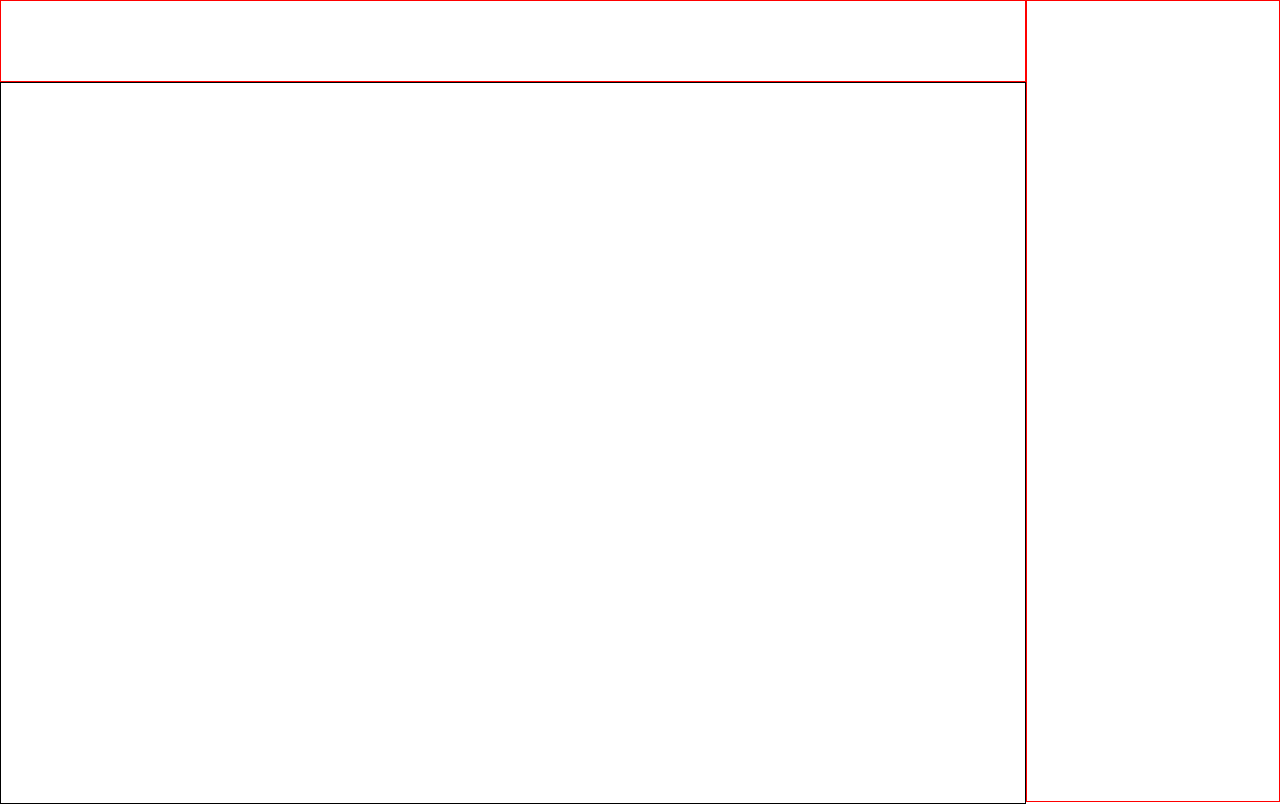
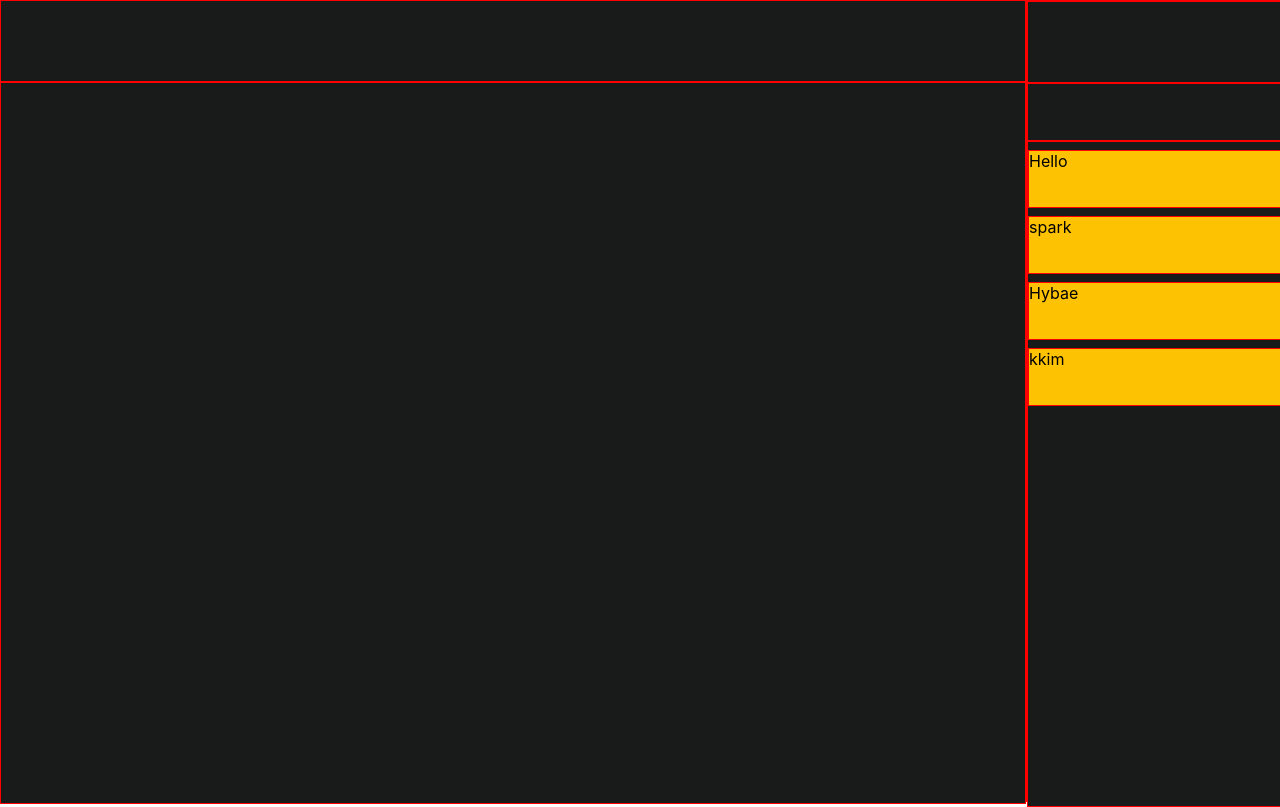
Before and after one commit to PPiing/frontend, a React (Vite) app: page / in a window 1280 px wide. Built offline with nearby package versions, Linux system fonts and the light colour scheme; the HTML template or start-up script is replaced by a standard one.

Commit message:
:construction: 05/18_basic_theme_construction&connected_done_friend_zone_building #15

```diff
--- /dev/null
+++ b/src/component/navAlam.tsx
@@ -0,0 +1,16 @@
+import React from "react";
+import { styled } from "@stitches/react";
+import { BACKGROUND_BLACK, BACKGROUND_YELLOW, BORDER_BASIC, NAVRIGHT_WIDTH, NAVTOP_HEIGHT } from "../theme/theme";
+
+const NavAlam = styled("div", {
+  border: BORDER_BASIC,
+  width: NAVRIGHT_WIDTH,
+  height: NAVTOP_HEIGHT,
+  background: BACKGROUND_BLACK,
+});
+
+export function ComponentNavAlam() {
+  return (
+    <NavAlam />
+  );
+}
--- /dev/null
+++ b/src/component/navFriendBox.tsx
@@ -0,0 +1,22 @@
+import React from "react";
+import { styled } from "@stitches/react";
+import { BACKGROUND_BLACK, BACKGROUND_YELLOW, BORDER_BASIC, NAVFRIEND_HEIGHT, NAVRIGHT_WIDTH, NAVTOP_HEIGHT } from "../theme/theme";
+
+const NavFriendBox = styled("div", {
+  border: BORDER_BASIC,
+  background: BACKGROUND_YELLOW,
+  width: NAVRIGHT_WIDTH,
+  height: NAVFRIEND_HEIGHT,
+  marginTop: "0.5rem",
+  marginBottom: "0.5rem"
+});
+
+export function ComponentNavFriendBox(props:any) {
+  const { name } = props;
+
+  return (
+    <NavFriendBox>
+      {name}
+    </NavFriendBox>
+  );
+}
--- /dev/null
+++ b/src/component/navFriendZone.tsx
@@ -0,0 +1,22 @@
+import React from "react";
+import { styled } from "@stitches/react";
+import { BACKGROUND_BLACK, BACKGROUND_YELLOW, BORDER_BASIC, NAVFRIEND_HEIGHT, NAVRIGHT_WIDTH, NAVTOP_HEIGHT } from "../theme/theme";
+import { ComponentNavFriendBox } from "./navFriendBox";
+
+const NavFriendZone = styled("div", {
+  border: BORDER_BASIC,
+  background: BACKGROUND_BLACK,
+  width: NAVRIGHT_WIDTH,
+  height: "83vh",
+});
+
+export function ComponentNavFriendZone() {
+  return (
+    <NavFriendZone>
+      <ComponentNavFriendBox name="Hello" />
+      <ComponentNavFriendBox name="spark" />
+      <ComponentNavFriendBox name="Hybae" />
+      <ComponentNavFriendBox name="kkim" />
+    </NavFriendZone>
+  );
+}
--- /dev/null
+++ b/src/component/navSearch.tsx
@@ -0,0 +1,16 @@
+import React from "react";
+import { styled } from "@stitches/react";
+import { BACKGROUND_BLACK, BACKGROUND_YELLOW, BORDER_BASIC, NAVFRIEND_HEIGHT, NAVRIGHT_WIDTH, NAVTOP_HEIGHT } from "../theme/theme";
+
+const NavSearch = styled("div", {
+  border: BORDER_BASIC,
+  width: NAVRIGHT_WIDTH,
+  height: NAVFRIEND_HEIGHT,
+  background: BACKGROUND_BLACK,
+});
+
+export function ComponentNavSearch() {
+  return (
+    <NavSearch />
+  );
+}
--- a/src/container/contents.tsx
+++ b/src/container/contents.tsx
@@ -1,10 +1,12 @@
 import React from "react";
 import { styled } from "@stitches/react";
+import { BACKGROUND_BLACK, BORDER_BASIC } from "../theme/theme";
 
 const Contents = styled("div", {
-  border: "1px solid black",
+  border: BORDER_BASIC,
   width: "80vw",
-  height: "90vh"
+  height: "90vh",
+  background: BACKGROUND_BLACK
 });
 
 export function ContainerContents() {
--- a/src/container/navCommunity.tsx
+++ b/src/container/navCommunity.tsx
@@ -1,15 +1,25 @@
 import React from "react";
 import { styled } from "@stitches/react";
+import { BACKGROUND_BLACK, BORDER_BASIC, NAVRIGHT_WIDTH } from "../theme/theme";
+import { ComponentNavAlam } from "../component/navAlam";
+import { ComponentNavSearch } from "../component/navSearch";
+import { ComponentNavFriendZone } from "../component/navFriendZone";
+
 
 const NavCommunity = styled("div", {
-  border: "1px solid red",
+  border: BORDER_BASIC,
   minWidth: "200px",
-  width: "20vw",
+  width: NAVRIGHT_WIDTH,
   height: "100vh",
+  background: BACKGROUND_BLACK
 });
 
 export function ContainerNavCommunity() {
   return (
-    <NavCommunity className="navCommunity" />
+    <NavCommunity className="navCommunity">
+      <ComponentNavAlam />
+      <ComponentNavSearch />
+      <ComponentNavFriendZone />
+    </NavCommunity>
   );
 }
--- a/src/container/navMenu.tsx
+++ b/src/container/navMenu.tsx
@@ -1,11 +1,13 @@
 import React from "react";
 import { styled } from "@stitches/react";
+import { BACKGROUND_BLACK, BORDER_BASIC, NAVTOP_HEIGHT } from "../theme/theme";
 
 const NavMenu = styled("div", {
-  border: "1px solid red",
+  border: BORDER_BASIC,
+  background: BACKGROUND_BLACK,
   width: "80vw",
   minHeight: "80px",
-  height: "10vh",
+  height: NAVTOP_HEIGHT,
 });
 
 export function ContainerNavMenu() {
--- /dev/null
+++ b/src/theme/theme.tsx
@@ -0,0 +1,37 @@
+import { createStitches } from "@stitches/react";
+
+export const BACKGROUND_BLACK = "#191a1a";
+export const BACKGROUND_YELLOW = "#fdc202";
+export const BORDER_BASIC = "1px solid red";
+export const NAVTOP_HEIGHT = "10vh";
+export const NAVRIGHT_WIDTH = "20vw";
+export const NAVFRIEND_HEIGHT = "7vh";
+
+const size = {
+  mobile: "770px",
+  tabletS: "1023px",
+  tabletM: "1220px",
+  tabletL: "1280px",
+  laptop: "1460px",
+  desktop: "1700px"
+};
+
+const theme = {
+  mobile: `(max-width: ${size.mobile})`,
+  tabletS: `(max-width: ${size.tabletS})`,
+  tabletM: `(max-width: ${size.tabletM})`,
+  tabletL: `(max-width: ${size.tabletL})`,
+  laptop: `(max-width: ${size.laptop})`,
+  desktop: `(max-width: ${size.desktop})`
+};
+
+export const { styled, css } = createStitches({
+  media: {
+    mobile: theme.mobile,
+    tabletS: theme.tabletS,
+    tabletM: theme.tabletM,
+    tabletL: theme.tabletL,
+    laptop: theme.laptop,
+    desktop: theme.desktop
+  },
+});
```
